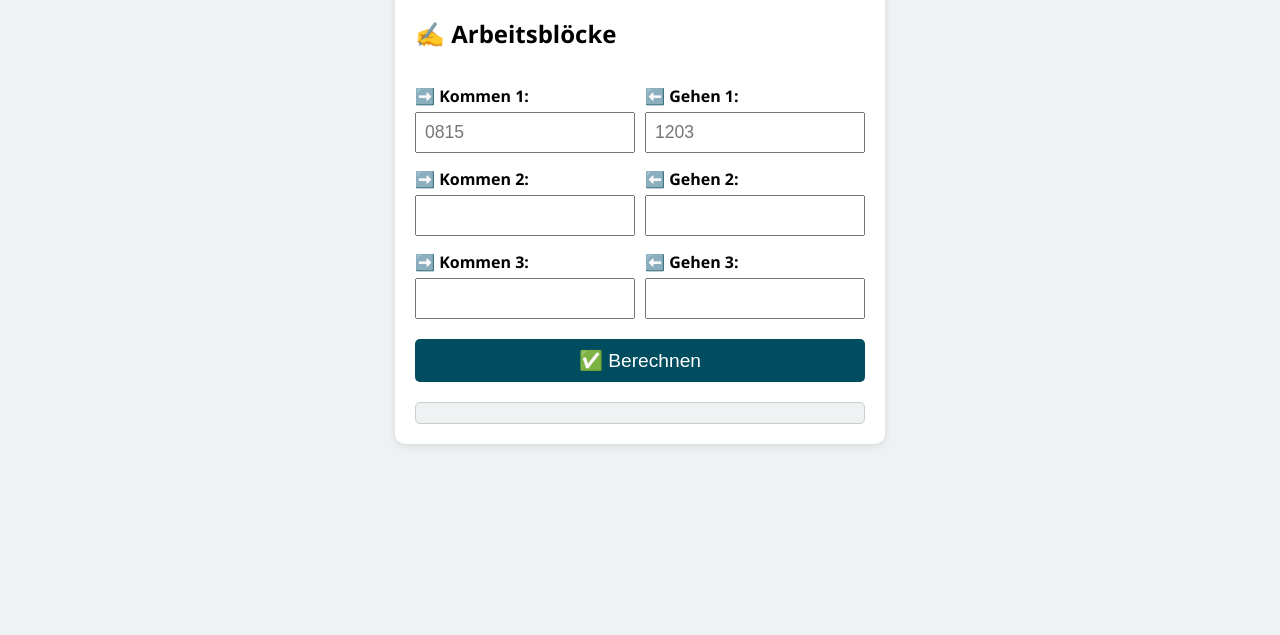
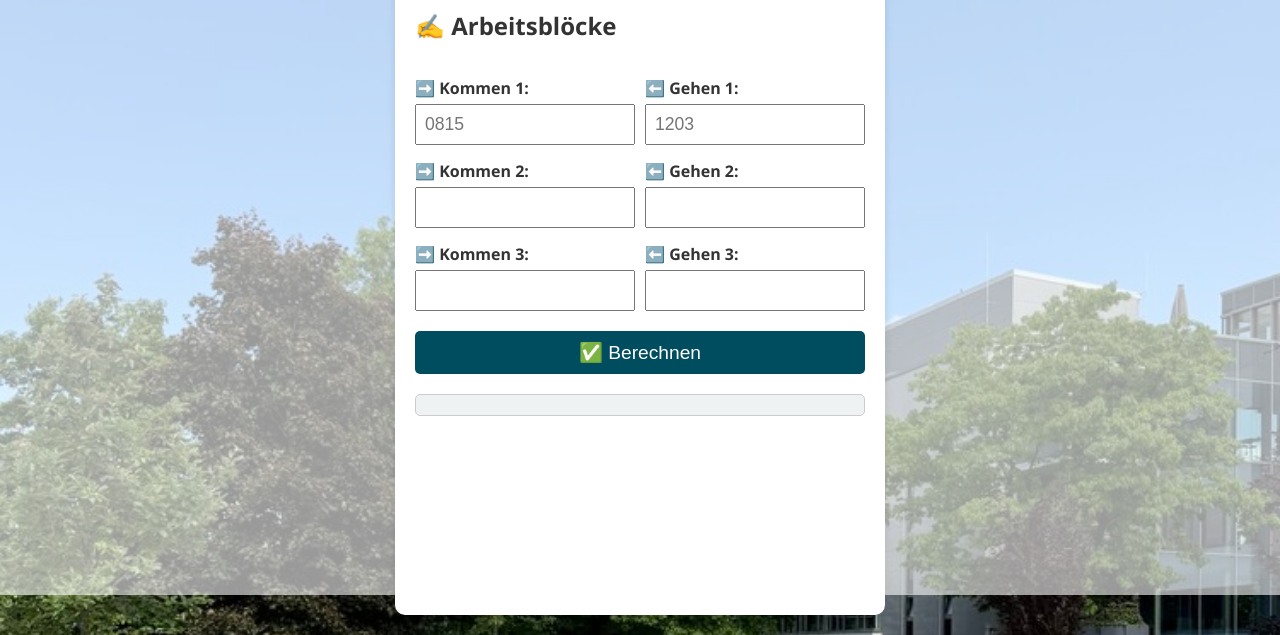
Before and after one commit to benvino07/arbeitszeitrechner, a plain HTML site: page index.html in a window 1280 px wide. Shown: the part 205-840 px from the top of the page. Before the commit the page ends 800 px from the top, so only its background shows below. Drawn offline with Linux system fonts and the light colour scheme.

Commit message:
mit hintergrund

```diff
--- a/index.html
+++ b/index.html
@@ -4,14 +4,35 @@
   <meta charset="UTF-8" />
   <meta name="viewport" content="width=device-width, initial-scale=1.0" />
   <title>Arbeitszeitrechner</title>
+
 <style>
+  html, body {
+    height: 100%;
+    margin: 0;
+    padding: 0;
+  }
+
   body {
     font-family: 'Segoe UI', Tahoma, Geneva, Verdana, sans-serif;
-      background: #eef2f2;
+    background: url('tullastr.jpg') no-repeat center center fixed;
+    background-size: cover;
+    color: #333;
     display: flex;
     justify-content: center;
     padding: 20px;
+    position: relative;
+    z-index: 0;
   }
+
+  body::before {
+    content: "";
+    position: fixed;
+    top: 0; left: 0;
+    width: 100%; height: 100%;
+    background: rgba(255, 255, 255, 0.6);
+    z-index: -1;
+  }
+
   main {
     background: #fff;
     border-radius: 10px;
@@ -20,11 +41,13 @@
     width: 100%;
     box-shadow: 0 2px 8px rgba(0,0,0,0.1);
   }
+
   label {
     display: block;
     margin-top: 15px;
     font-weight: bold;
   }
+
   input {
     font-size: 1.1em;
     width: 100%;
@@ -32,12 +55,14 @@
     margin-top: 5px;
     box-sizing: border-box;
   }
+
   .time-row {
     display: grid;
     grid-template-columns: 1fr 1fr;
     gap: 10px;
     align-items: center;
   }
+
   button {
     font-size: 1.2em;
     width: 100%;
@@ -49,9 +74,11 @@
     border-radius: 5px;
     cursor: pointer;
   }
+
   button:hover {
     background: #0a6b74;
   }
+
   .result {
     margin-top: 20px;
     padding: 10px;
@@ -61,6 +88,8 @@
     font-size: 0.95em;
   }
 </style>
+
+
 </head>
 <body>
 
```
Lines whose indentation alone changed are shown as unchanged.
